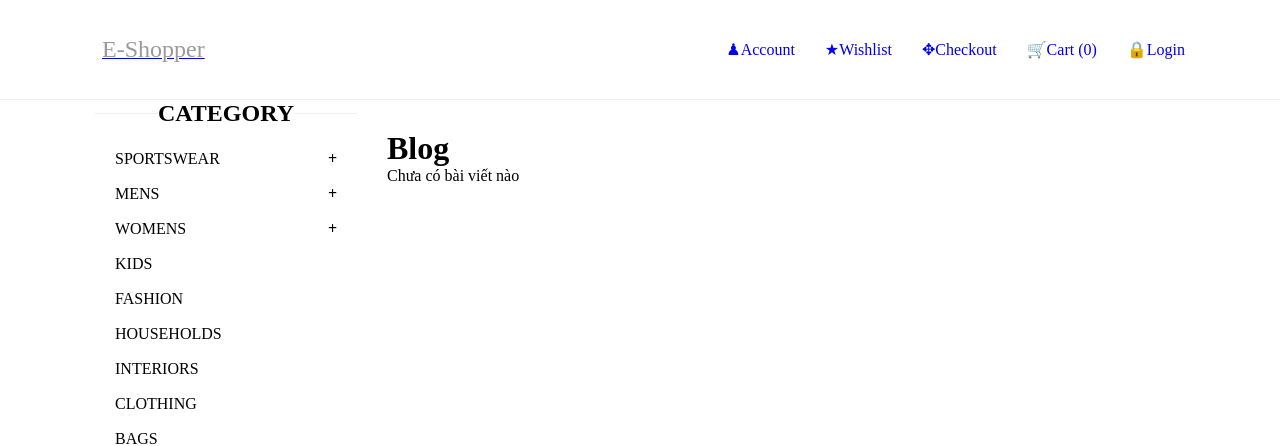
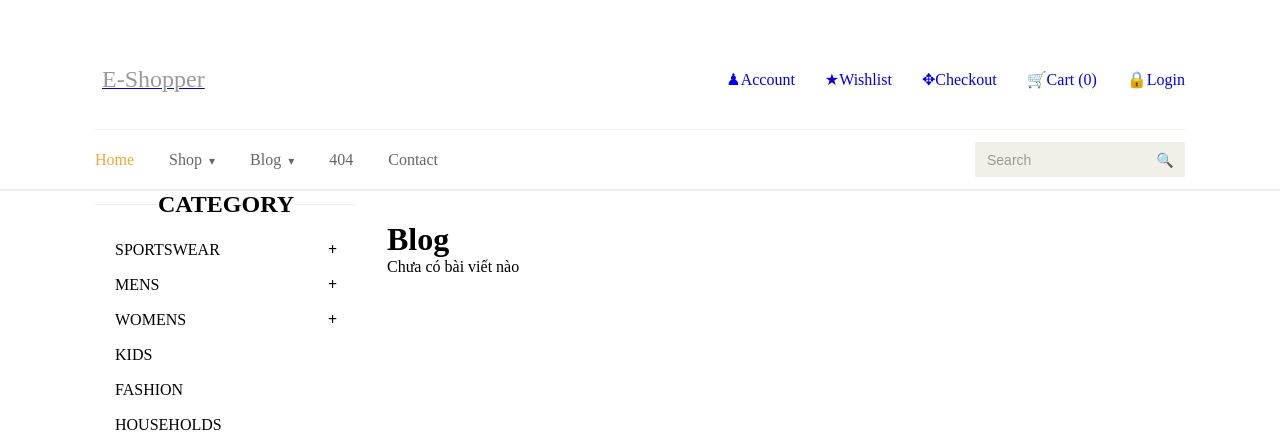
Before and after one commit to maichiphuoc/project_django, a Django app: page /Blog/ in a window 1280 px wide. Shown: the top 446 px of the page. Run offline with Django 4.2, Linux system fonts and the light colour scheme; data that the repository does not hold is empty.

Commit message:
update header

```diff
--- a/static/css/style.css
+++ b/static/css/style.css
@@ -11,17 +11,20 @@
 
 .header {
     width: 100%;
-    height: 100px;
+    /* height: 100px; */
     border-bottom: 1px solid #eee;
 }
 
 .header-container {
     width: 1090px;
-    height: 100%;
+    height: 100px;
     margin: 0 auto;
+    margin-top: 30px;
 
     display: flex;
     align-items: center;
+
+    border-bottom: 1px solid #eee;
 }
 
 .logo {
@@ -62,6 +65,132 @@
 .menu a:hover {
     color: yellow;
 }
+
+.navbar {
+    width: 100%;
+    height: 60px;
+    border-bottom: 1px solid #eee;  /* đường kẻ dưới cùng */
+}
+
+.navbar-container {
+    width: 1090px;
+    height: 100%;
+    margin: 0 auto;
+
+    display: flex;
+    align-items: center;
+}
+
+.nav-menu {
+    display: flex;
+    align-items: center;
+    gap: 35px;
+    list-style: none;
+    margin: 0;
+    padding: 0;
+}
+
+.nav-menu > li > a {
+    text-decoration: none;
+    font-size: 16px;
+    color: #666;
+    padding: 8px 0;
+    display: block;
+    transition: 0.2s;
+}
+
+.nav-menu > li > a:hover,
+.nav-menu > li > a.active {
+    color: #f0a830;
+}
+
+.caret {
+    font-size: 12px;
+    margin-left: 3px;
+}
+
+/* Dropdown */
+.dropdown {
+    position: relative;
+}
+
+.dropdown-menu {
+    position: absolute;
+    top: 100%;
+    left: 0;
+
+    background: #fff;
+    min-width: 160px;
+    list-style: none;
+    margin: 0;
+    padding: 10px 0;
+
+    border: 1px solid #eee;
+    box-shadow: 0 4px 8px rgba(0,0,0,0.08);
+
+    opacity: 0;
+    visibility: hidden;
+    transition: 0.2s;
+    z-index: 100;
+}
+
+.dropdown:hover .dropdown-menu {
+    opacity: 1;
+    visibility: visible;
+}
+
+.dropdown-menu li a {
+    display: block;
+    padding: 8px 20px;
+    color: #666;
+    text-decoration: none;
+    font-size: 14px;
+}
+
+.dropdown-menu li a:hover {
+    color: #f0a830;
+    background: #f8f8f8;
+}
+
+/* Search box */
+.search-box {
+    margin-left: auto;
+    display: flex;
+    align-items: center;
+}
+
+.search-box input {
+    width: 170px;
+    height: 35px;
+    padding: 0 12px;
+
+    border: none;
+    background: #f0f0e9;
+    font-size: 14px;
+    color: #666;
+
+    outline: none;
+}
+
+.search-box input::placeholder {
+    color: #999;
+}
+
+.search-box button {
+    width: 40px;
+    height: 35px;
+
+    border: none;
+    background: #f0f0e9;
+    cursor: pointer;
+    font-size: 14px;
+    color: #999;
+
+    display: flex;
+    align-items: center;
+    justify-content: center;
+}
+
 
 
 /* =========================
--- a/templates/footer.html
+++ b/templates/footer.html
@@ -1,7 +1,7 @@
 {% load static %}
 
     <title>Document</title>
-    <link rel="stylesheet" href="{% static 'style.css' %}">
+    <link rel="stylesheet" href="{% static 'css/style.css' %}">
     {% block css %}
     {% endblock %}
 
--- a/templates/header.html
+++ b/templates/header.html
@@ -1,3 +1,10 @@
+{% load static %}
+
+    <title>Document</title>
+    <link rel="stylesheet" href="{% static 'css/style.css' %}">
+    {% block css %}
+    {% endblock %}
+
 <header class="header">
 
     <div class="header-container">
@@ -53,5 +60,40 @@
         </div>
 
     </div>
+    <nav class="navbar">
+        <div class="navbar-container">
+
+            <ul class="nav-menu">
+                <li><a href="{% url 'home' %}" class="active">Home</a></li>
+
+                <li class="dropdown">
+                    <a href="#">Shop <span class="caret">▾</span></a>
+                    <ul class="dropdown-menu">
+                        <li><a href="#">Sản phẩm</a></li>
+                        <li><a href="#">Danh mục</a></li>
+                    </ul>
+                </li>
+
+                <li class="dropdown">
+                    <a href="#">Blog <span class="caret">▾</span></a>
+                    <ul class="dropdown-menu">
+                        <li><a href="#">Bài viết mới</a></li>
+                        <li><a href="#">Tin tức</a></li>
+                    </ul>
+                </li>
+
+                <li><a href="#">404</a></li>
+                <li><a href="#">Contact</a></li>
+            </ul>
+
+            <div class="search-box">
+                <input type="text" placeholder="Search">
+                <button type="submit">
+                    <span class="icon">🔍</span>
+                </button>
+            </div>
+
+        </div>
+    </nav>
 
 </header>
```
